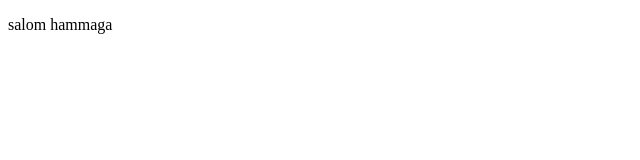
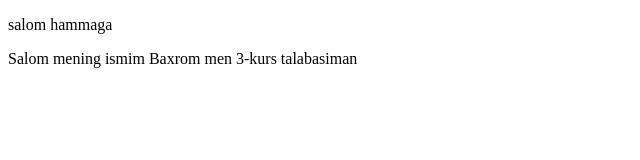
Before and after one commit to BaxromSoatmurodov/githubpractise, a plain HTML site: page index.html in a window 1280 px wide. Shown: the whole page, without its empty margins (0-640 px from the left). Drawn offline with Linux system fonts and the light colour scheme.

Commit message:
add yangi satr

```diff
--- a/index.html
+++ b/index.html
@@ -8,5 +8,6 @@
   </head>
   <body>
     <p>salom hammaga</p>
+    Salom mening ismim Baxrom men 3-kurs talabasiman
   </body>
 </html>
```
